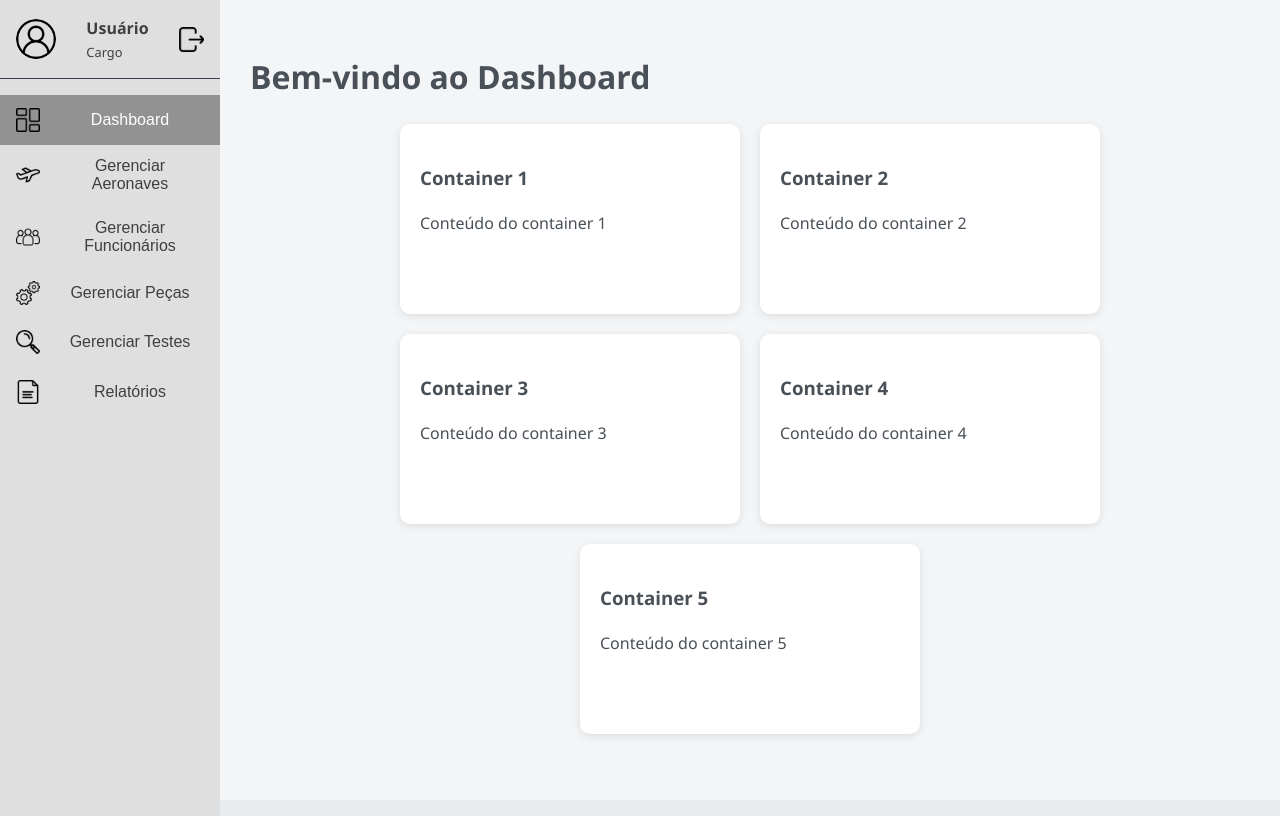
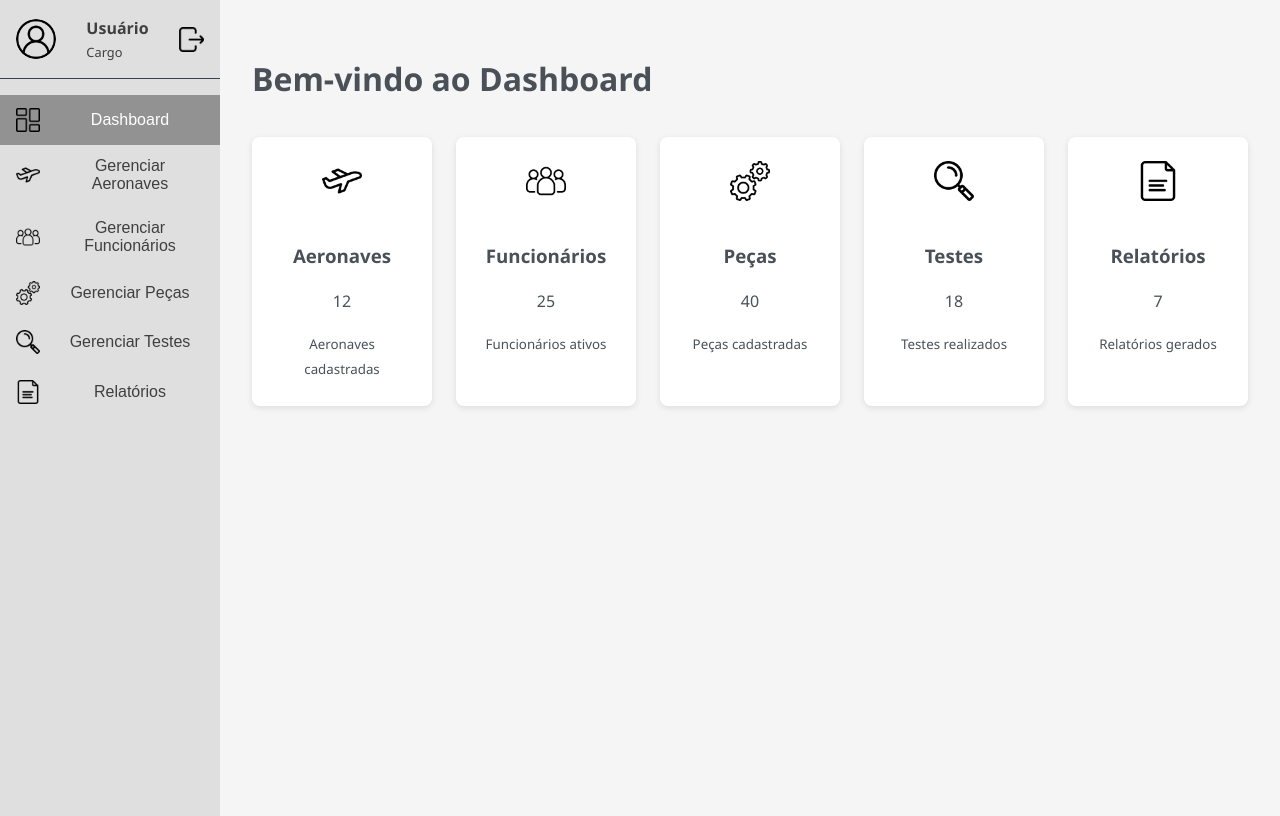
Before and after one commit to mariaflbss/AV2, a React (Vite) app in the folder aerocode-av2/: page /dashboard in a window 1280 px wide. Built offline with nearby package versions, Linux system fonts and the light colour scheme.

Commit message:
feat: adicionando a página de dashboard

```diff
--- a/aerocode-av2/src/Dashboard.css
+++ b/aerocode-av2/src/Dashboard.css
@@ -1,27 +1,37 @@
 .dashboard-container {
   display: flex;
-  height: 100vh;
-  background-color: #f4f5f7;
+  min-height: 100vh;
 }
 
 .dashboard-main {
   flex: 1;
-  padding: 30px;
-  overflow-y: auto;
+  padding: 2rem;
+  background-color: #f5f5f5;
 }
 
 .dashboard-content {
-  display: flex;
-  flex-wrap: wrap;
-  gap: 20px;
-  justify-content: center;
+  display: grid;
+  grid-template-columns: repeat(auto-fit, minmax(180px, 1fr));
+  gap: 1.5rem;
+  margin-top: 2rem;
 }
 
 .dashboard-card {
-  background: white;
-  border-radius: 10px;
-  box-shadow: 0 2px 8px rgba(0, 0, 0, 0.1);
-  width: 300px;
-  min-height: 150px;
-  padding: 20px;
+  background-color: #fff;
+  padding: 1.5rem;
+  border-radius: 8px;
+  box-shadow: 0 2px 6px rgba(0,0,0,0.1);
+  text-align: center;
 }
+
+.dashboard-card-icon {
+  font-size: 2rem;
+  margin-bottom: 0.5rem;
+}
+
+.dashboard-card-icon img {
+  width: 40px;
+  height: 40px;
+  object-fit: contain;
+  margin-bottom: 0.5rem;
+}
--- a/aerocode-av2/src/pages/Dashboard.tsx
+++ b/aerocode-av2/src/pages/Dashboard.tsx
@@ -1,6 +1,21 @@
 import React from "react";
 import Sidebar from "../components/Sidebar";
 import "../Dashboard.css";
+
+interface DashboardCard {
+  title: string;
+  value: number | string;
+  description: string;
+  icon: string;
+}
+
+const mockData: DashboardCard[] = [
+  { title: "Aeronaves", value: 12, description: "Aeronaves cadastradas", icon: "/imgAeronaves.png" },
+  { title: "Funcionários", value: 25, description: "Funcionários ativos", icon: "/imgFuncionarios.png" },
+  { title: "Peças", value: 40, description: "Peças cadastradas", icon: "/imgPecas.png" },
+  { title: "Testes", value: 18, description: "Testes realizados", icon: "/imgTestes.png" },
+  { title: "Relatórios", value: 7, description: "Relatórios gerados", icon: "/imgRelatorio.png" },
+];
 
 const Dashboard: React.FC = () => {
   return (
@@ -11,10 +26,14 @@ const Dashboard: React.FC = () => {
         <h1>Bem-vindo ao Dashboard</h1>
 
         <div className="dashboard-content">
-          {Array.from({ length: 5 }).map((_, i) => (
-            <div key={i} className="dashboard-card">
-              <h3>Container {i + 1}</h3>
-              <p>Conteúdo do container {i + 1}</p>
+          {mockData.map((item, index) => (
+            <div key={index} className="dashboard-card">
+              <div className="dashboard-card-icon">
+                <img src={item.icon} alt={item.title} />
+              </div>
+              <h3>{item.title}</h3>
+              <p>{item.value}</p>
+              <small>{item.description}</small>
             </div>
           ))}
         </div>
```
